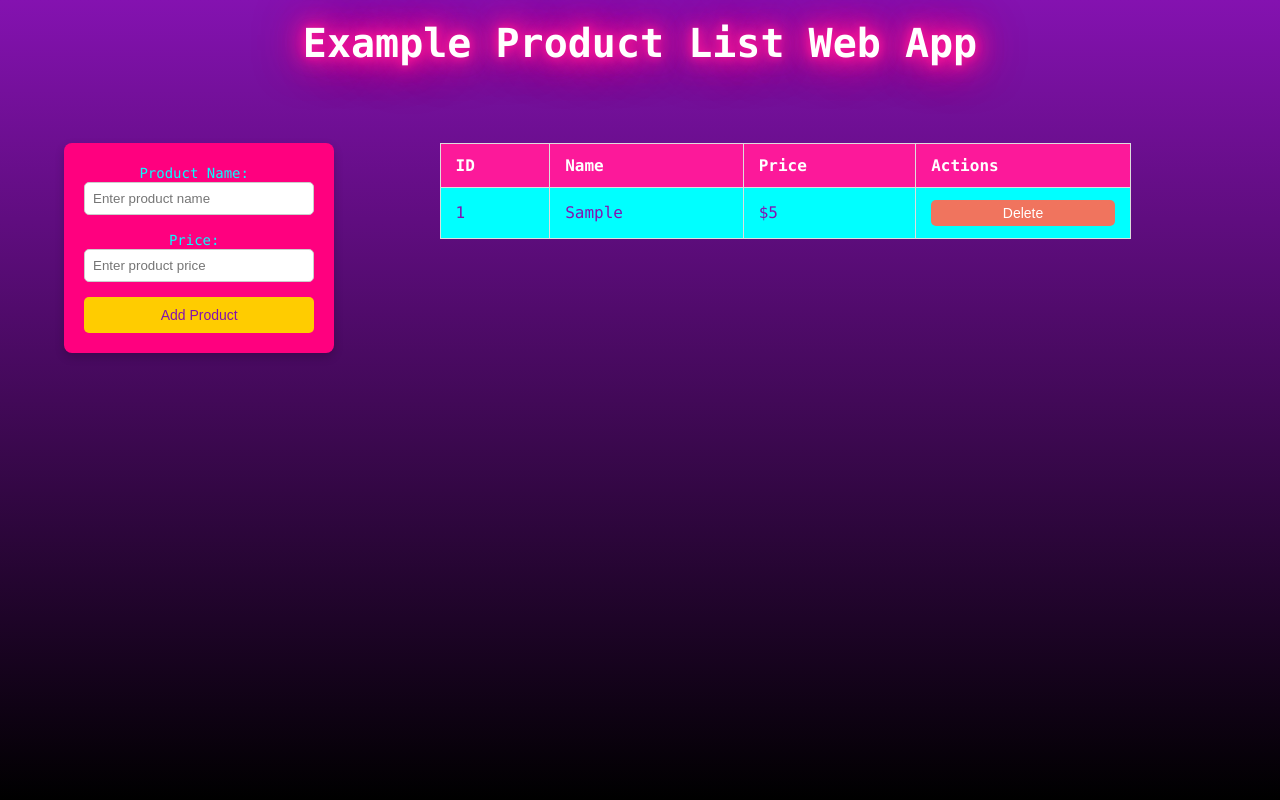
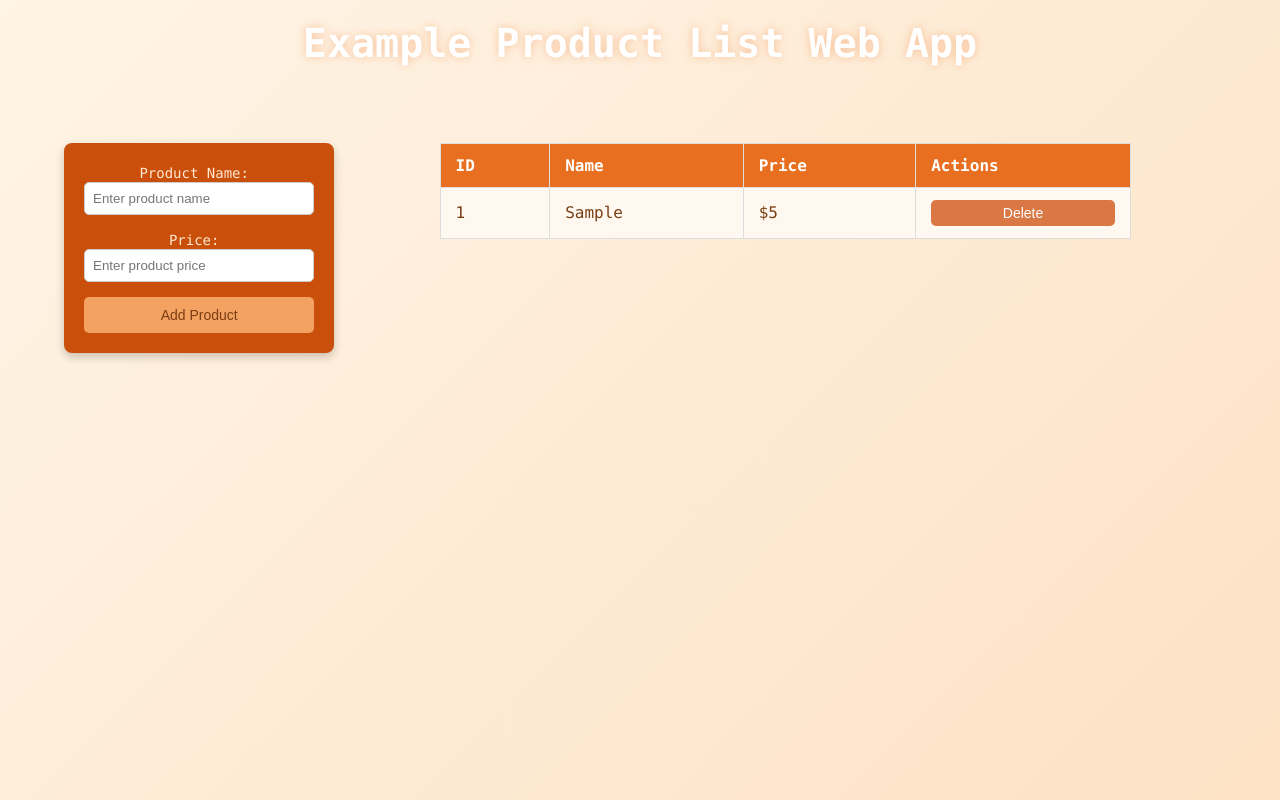
Before and after one commit to LuisAlberto2304/versionamiento-luis-gutierrez, a plain HTML site: page index.html in a window 1280 px wide. Both pictures are taken after typing "Sample", "5" into the empty fields and a click on the button "Add Product". Drawn offline with Linux system fonts and the light colour scheme.

Commit message:
style: modificar paleta de colores

```diff
--- a/styles.css
+++ b/styles.css
@@ -1,5 +1,5 @@
 body {
-    background: linear-gradient(#8412B0, #000);
+    background: linear-gradient(135deg, #FFF4E6, #FDE2C5);
     font-family: 'Consolas', sans-serif;
     margin: 0;
     padding: 0;
@@ -16,7 +16,7 @@ h1 {
     margin-top: 20px;
     font-size: 2.5em;
     display: inline;
-    text-shadow: 0 0 10px #FC199A, 0 0 20px #FC199A, 0 0 30px #FC199A, 0 0 40px #FF007F, 0 0 50px #FF007F;
+    text-shadow: 0 0 8px rgba(231,111,31,.35);
 }
 
 .container {
@@ -31,7 +31,7 @@ h1 {
 
 .formContainer {
     text-align: center;
-    background-color: #FF007F;
+    background-color: #C94F0A;
     padding: 20px;
     border-radius: 8px;
     box-shadow: 0 4px 10px rgba(0, 0, 0, 0.2);
@@ -40,7 +40,7 @@ h1 {
 }
 
 label {
-    color: #00FFFF;
+    color: #FFE8D1;
     font-size: 14px;
     margin-right: 10px;
 }
@@ -56,8 +56,8 @@ input {
 }
 
 button {
-    background-color: #FFCC00;
-    color: #8412B0;
+    background-color: #F4A261;
+    color: #7A3E12;
     border: none;
     padding: 10px 20px;
     border-radius: 5px;
@@ -67,7 +67,7 @@ button {
 }
 
 button:hover {
-    background-color: #FC199A;
+    background-color: #E76F1F;
     color: #fff;
 }
 
@@ -84,17 +84,17 @@ th, td {
 }
 
 th {
-    background-color: #FC199A;
+    background-color: #E76F1F;
     color: white;
 }
 
 td {
-    background-color: #00FFFF;
-    color: #8412B0;
+    background-color: #FFF8F0;
+    color: #7A3E12;
 }
 
 .delete-btn {
-    background-color: #f0745e;
+    background-color: #D97745;
     color: white;
     border: none;
     padding: 5px 10px;
@@ -103,7 +103,7 @@ td {
 }
 
 .delete-btn:hover {
-    background-color: #ff0800;
+    background-color: #B9380A;
 }
 
 
```
